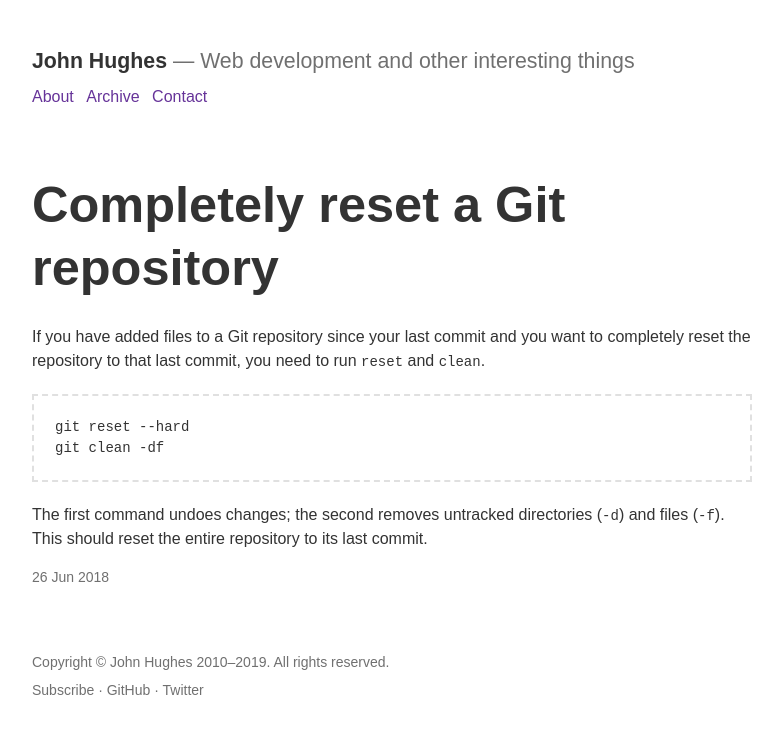
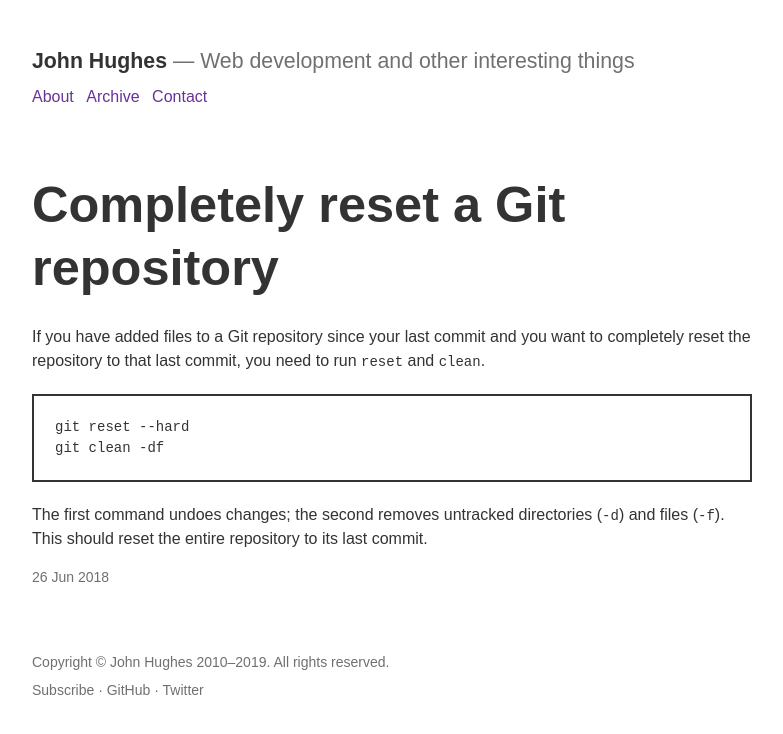
Before and after one commit to johnkhughes/john-hughes-web, a Jekyll site: the page built from _posts/2018-06-26-completely-reset-a-git-repository.md, in a window 1280 px wide. Shown: the top 734 px of the page, without its empty margins (248-1031 px from the left). Built offline with Jekyll 4.4.1, drawn with Linux system fonts in a browser that asks for light colours.

Commit message:
Make borders consistent

```diff
--- a/_sass/_typography.scss
+++ b/_sass/_typography.scss
@@ -68,7 +68,7 @@ p {
 }
 
 pre {
-    border: 2px dashed tint($text_color, 85%);
+    border: 2px solid $text_color;
     margin: 1.5em 0;
     overflow-wrap: break-word;
     overflow: auto;
```
